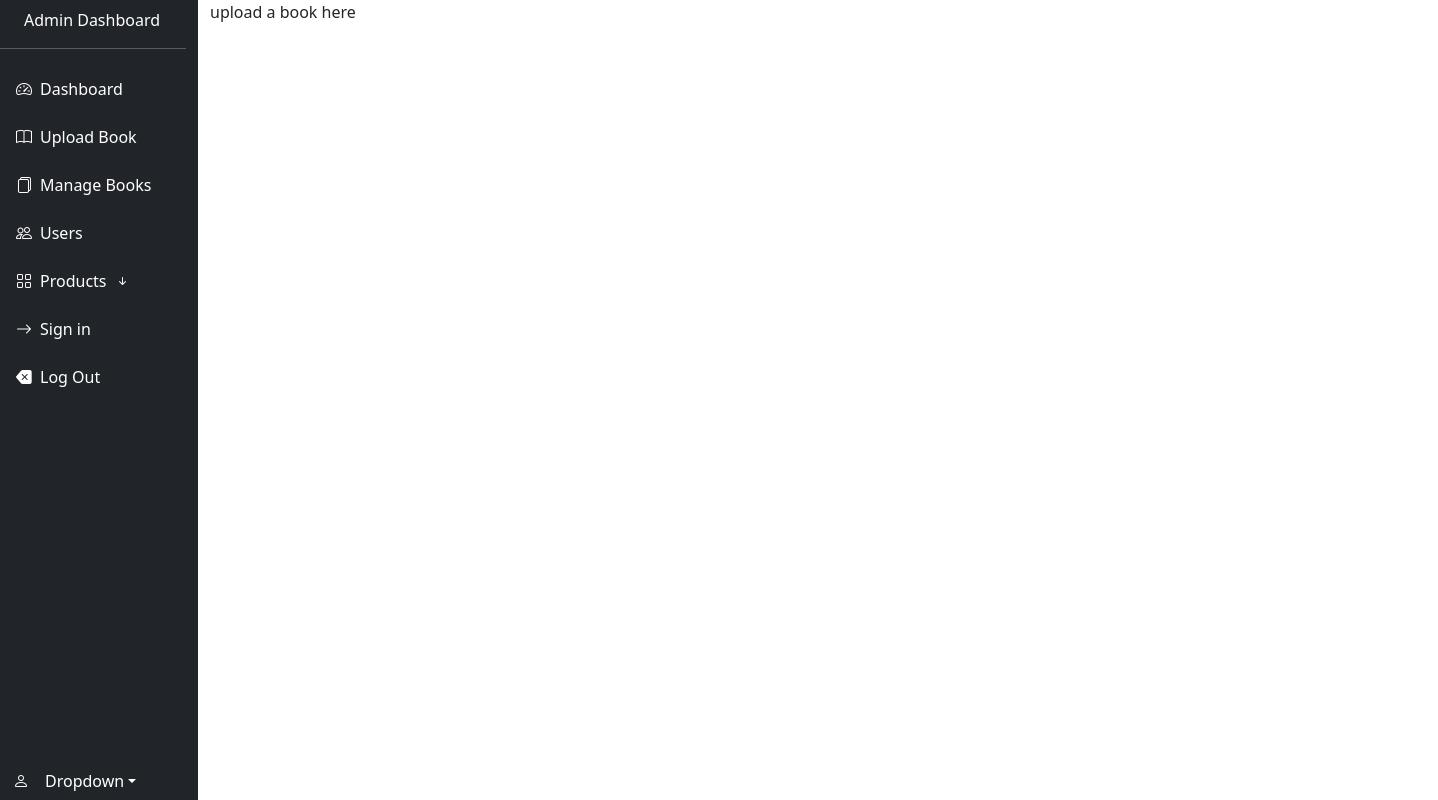
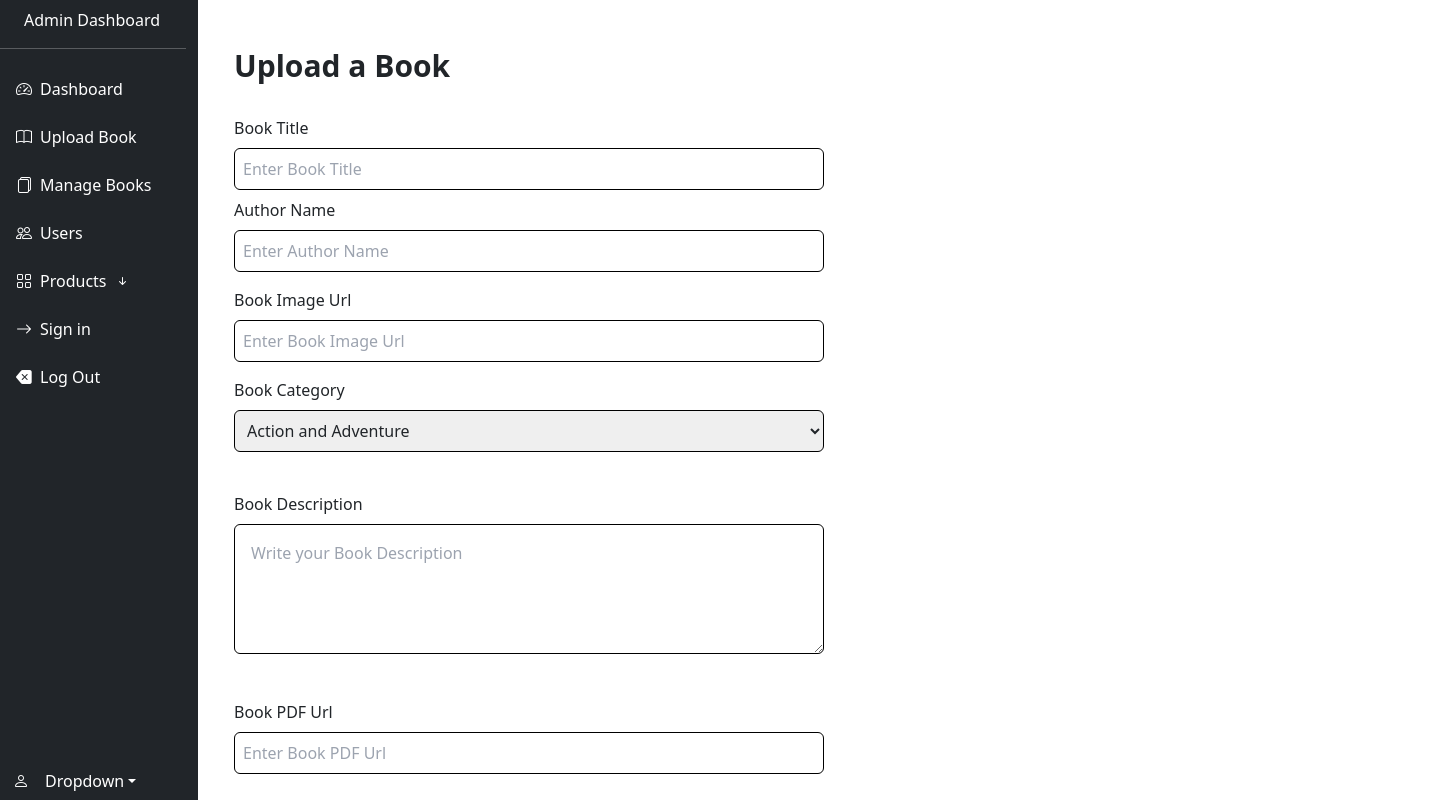
Before and after one commit to lakdiludilshan/Computing-Group-Project, a React app in the folder mern-client/: page /admin/dashboard/upload in a window 1280 px wide. Shown: the top 800 px of the page, 1438 px wide, since content can reach past the window. Built offline with nearby package versions, Linux system fonts and the light colour scheme; the HTML template or start-up script is replaced by a standard one.

Commit message:
upload book page implemented

```diff
--- a/mern-client/src/dashboard/ManageBooks.jsx
+++ b/mern-client/src/dashboard/ManageBooks.jsx
@@ -1,9 +1,51 @@
-import React from 'react'
+import React, { useEffect } from 'react'
+import { useState } from 'react'
 
 const ManageBooks = () => {
+  const [books, setAllBooks] = useState([])
+  useEffect(() => {
+    fetch('http://localhost:5000/books')
+      .then(res => res.json())
+      .then(data => setAllBooks(data))
+  }, [])
   return (
-    <div>
-      book management
+    <div className='px-4 my-12'>
+      <h2 className='mb-8 text-3xl font-bold'>Manage Book</h2>
+
+      {/*Table for book data */}
+      <table className='min-w-full table-auto lg:w-[960px] border-2'>
+        <thead>
+          <tr className='border-2'>
+            <th className='px-4 py-2'>Book Title</th>
+            <th className='px-4 py-2'>Author Name</th>
+            <th className='px-4 py-2'>Category</th>
+            <th className='px-4 py-2'>Price</th>
+            <th className='px-4 py-2'>Action</th>
+          </tr>
+        </thead>
+        {
+          books.map(book => {
+            return (
+              <tbody>
+                <tr>
+                  <td className='border px-2 py-2'>{book.bookTitle}</td>
+                  <td className='border px-2 py-2'>{book.authorName}</td>
+                  <td className='border px-2 py-2'>{book.category}</td>
+                  <td className='border px-2 py-2'>{book.bookPrice}</td>
+                  <td className='border px-2 py-2'>
+                    <button className='bg-blue-500 hover:bg-blue-700 text-white font-bold py-2 px-4 rounded px-2'>
+                      Edit
+                    </button>
+                    <button className='bg-red-500 hover:bg-red-700 text-white font-bold py-2 px-4 rounded px-2'>
+                      Delete
+                    </button>
+                  </td>
+                </tr>
+              </tbody>
+            )
+          })
+        }
+      </table>
 
     </div>
   )
--- a/mern-client/src/dashboard/UploadBook.jsx
+++ b/mern-client/src/dashboard/UploadBook.jsx
@@ -1,11 +1,170 @@
 import React from 'react'
+import { useState } from 'react';
+
+
 
 const UploadBook = () => {
+  const bookCategories = [
+    'Action and Adventure',
+    'Anthology',
+    'Classic',
+    'Comic and Graphic Novel',
+    'Crime and Detective',
+    'Drama',
+    'Fable',
+    'Fairy Tale',
+    'Fan-Fiction',
+    'Fantasy',
+    'Historical Fiction',
+    'Horror',
+    'Humor',
+    'Legend',
+    'Magical Realism',
+    'Mystery',
+    'Mythology',
+    'Programming',
+    'Realistic Fiction',
+    'Romance',
+    'Satire',
+    'Science Fiction (Sci-Fi)',
+    'Short Story',
+    'Suspense/Thriller',
+    'Tall Tale',
+    'Western',
+  ]
+
+  const [selectedBookCategory, setSelectedBookCategory] = useState('bookCategories[0]');
+
+  const handleChangeSelectedValue = (event) => {
+    console.log(event.target.value);
+    setSelectedBookCategory(event.target.value);}
+
+    //handle book submition
+    const handleBookSubmit = (event) => {
+      event.preventDefault();
+      const form = event.target;
+
+      const bookTitle = form.bookTitle.value;
+      const authorName = form.authorName.value;
+      const imageUrl = form.imageUrl.value;
+      const category = form.category.value;
+      const bookDescription = form.bookDescription.value;
+      const bookPdfUrl = form.bookPdfUrl.value;
+
+      const bookObj = {
+        bookTitle,
+        authorName,
+        imageUrl,
+        category,
+        bookDescription,
+        bookPdfUrl
+      }
+
+      console.log(bookObj);
+
+      //send data to the db
+      fetch("http://localhost:5000/addbook", {
+        method: "POST",
+        headers: {
+          'Content-type': 'application/json'
+        },
+        body: JSON.stringify(bookObj)
+        }).then(res => res.json()) .then(data => {
+      //console.log(data)
+      alert("Book Uploaded Successfully!!")
+      form.reset();
+      })
+    }
+
   return (
-    <div>
-      upload a book here
+    <div className='px-4 my-12'>
+      <h2 className='mb-8 text-3xl font-bold'>Upload a Book</h2>
+
+      <form onSubmit={handleBookSubmit} className='flex lg:w-[1180px] flex flex-wrap gap-4 flex-col' >
+        <div>
+
+        <div className='lg:w-1/2'>
+          <div className='mb-2 block'>
+          <label htmlFor="bookTitle">Book Title</label>
+          </div>
+          <input
+              type="text"
+              id="bookTitle"
+              name='bookTitle'
+              className='w-full p-2 border border-black rounded-md focus:outline-none focus:ring-2 focus:ring-blue-400 focus:border-transparent'
+              placeholder="Enter Book Title" />
+        </div>
+
+        <div className='lg:w-1/2 py-2'>
+          <div className='mb-2 block'>
+          <label htmlFor="bookTitle">Author Name</label>
+          </div>
+          <input
+              type="text"
+              id="authorName"
+              name='authorName'
+              className='w-full p-2 border border-black rounded-md focus:outline-none focus:ring-2 focus:ring-blue-400 focus:border-transparent'
+              placeholder="Enter Author Name" />
+        </div>
+
+        <div className='lg:w-1/2 py-2'>
+          <div className='mb-2 block'>
+          <label htmlFor="imageUrl">Book Image Url</label>
+          </div>
+          <input
+              type="text"
+              id="imageUrl"
+              name='imageUrl'
+              className='w-full p-2 border border-black rounded-md focus:outline-none focus:ring-2 focus:ring-blue-400 focus:border-transparent'
+              placeholder="Enter Book Image Url" />
+        </div>
+
+        <div className='lg:w-1/2 py-2'>
+          <div className='mb-2 block'>
+          <label htmlFor="inputState" >Book Category</label>
+          </div>
+          <select name="category" id="inputState" value={selectedBookCategory}
+          onChange={handleChangeSelectedValue}
+          className='w-full p-2 border border-black rounded-md focus:outline-none focus:ring-2 focus:ring-blue-400 focus:border-transparent'>
+            {bookCategories.map((option) =>
+              <option key={option} value={option}>{option}</option>
+            )}
+          </select>
+          </div>
+        </div>
+
+        <div className='lg:w-1/2 py-2'>
+          <div className='mb-2 block'>
+          <label htmlFor="bookDescription">Book Description</label>
+          </div>
+          <textarea
+              type="text"
+              id="bookDescription"
+              name='bookDescription'
+              className='w-full p-3 border border-black rounded-md focus:outline-none focus:ring-2 focus:ring-blue-400 focus:border-transparent'
+              placeholder="Write your Book Description"
+              rows={4} />
+        </div>
+
+        <div className='lg:w-1/2 py-2'>
+          <div className='mb-2 block'>
+          <label htmlFor="bookPdfUrl">Book PDF Url</label>
+          </div>
+          <input
+              type="text"
+              id="bookPdfUrl"
+              name='bookPdfUrl'
+              className='w-full p-2 border border-black rounded-md focus:outline-none focus:ring-2 focus:ring-blue-400 focus:border-transparent'
+              placeholder="Enter Book PDF Url" />
+        </div>
+        <button type='submit' className='lg:w-1/2 mt-5 bg-blue-700 text-white py-2 px-4 rounded'>
+          Upload Book
+        </button>
+
+      </form>
     </div>
   )
 }
 
+
 export default UploadBook
```
